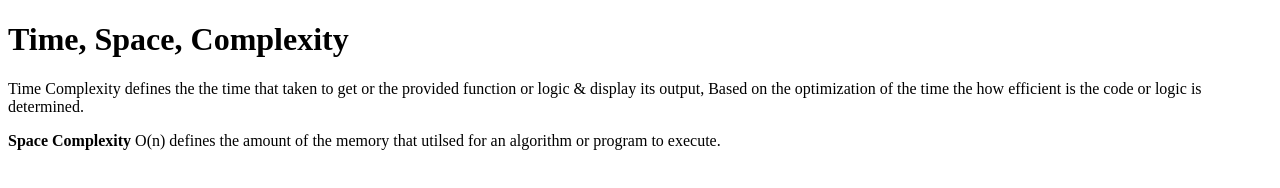
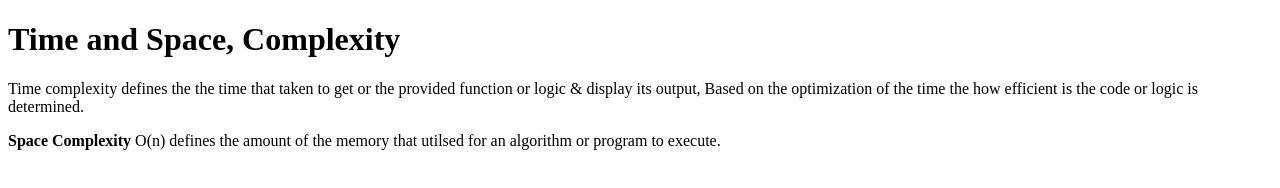
Before and after one commit to acciojob/time-and-space-complexity-mahesh-enugula, a website: page main.html in a window 1280 px wide. Drawn offline with Linux system fonts and the light colour scheme.

Commit message:
created a submission

```diff
--- a/main.html
+++ b/main.html
@@ -8,8 +8,8 @@
 
 <body>
 	<!-- the entire body must be written by student -->
-	<h1>Time, Space, Complexity</h1>
-	<p>Time Complexity defines the the time that taken to get or the provided function or logic & display its output, Based on the optimization of the time the how efficient is the code or logic is determined.</p>
+	<h1>Time and Space, Complexity</h1>
+	<p>Time complexity defines the the time that taken to get or the provided function or logic & display its output, Based on the optimization of the time the how efficient is the code or logic is determined.</p>
 	<p> <b>Space Complexity</b> O(n) defines the amount of the memory that utilsed for an algorithm or program to execute.</p>
 
     <script type="text/javascript" src="./script.js">
```
